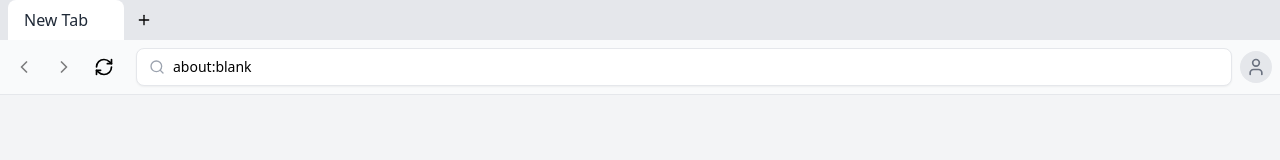
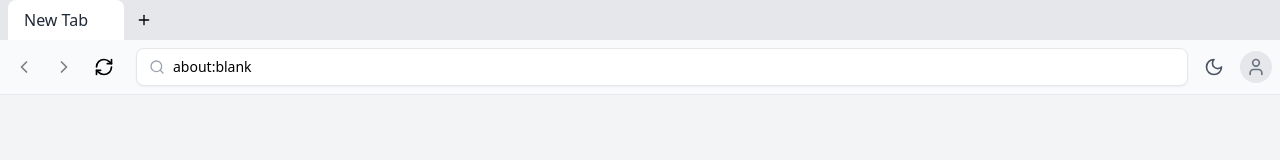
Before and after one commit to huster-zhangpeng/simubrowser, a React (Vite) app: page / in a window 1280 px wide. Shown: the top 160 px of the page. Built offline with nearby package versions, Linux system fonts and the light colour scheme.

Commit message:
feat: Implement dark/light theme toggle with ThemeProvider and styles

```diff
--- a/src/App.tsx
+++ b/src/App.tsx
@@ -1,11 +1,14 @@
 import React from 'react';
 import { Browser } from './components/Browser';
+import { ThemeProvider } from './contexts/ThemeContext';
 
 function App() {
   return (
-    <div className="h-screen bg-gray-100">
-      <Browser />
-    </div>
+    <ThemeProvider>
+      <div className="h-screen bg-gray-100 dark:bg-darkBg">
+        <Browser />
+      </div>
+    </ThemeProvider>
   );
 }
 
--- a/src/components/AddressBar.tsx
+++ b/src/components/AddressBar.tsx
@@ -2,6 +2,8 @@ import React, { useState, KeyboardEvent } from 'react';
 import { Search } from 'lucide-react';
 import { UserAvatar } from './UserAvatar';
 import { UserType } from '../types';
+import { ThemeToggle } from './ThemeToggle';
+import { useTheme } from '../contexts/ThemeContext';
 
 interface AddressBarProps {
   currentUrl: string;
@@ -13,6 +15,7 @@ interface AddressBarProps {
 
 export function AddressBar({ currentUrl, onNavigate, currentUser, onLogout, onSettings }: AddressBarProps) {
   const [inputValue, setInputValue] = useState(currentUrl);
+  const { theme, setTheme } = useTheme();
 
   const handleKeyPress = (e: KeyboardEvent<HTMLInputElement>) => {
     if (e.key === 'Enter') {
@@ -26,18 +29,19 @@ export function AddressBar({ currentUrl, onNavigate, currentUser, onLogout, onSe
 
   return (
     <div className="flex items-center w-full">
-      <div className="flex flex-1 items-center bg-white rounded-lg px-3 py-2 shadow-sm border mr-2">
+      <div className="flex flex-1 items-center bg-white dark:bg-darkSecondary rounded-lg px-3 py-2 shadow-sm border dark:border-darkBorder mr-2">
         <Search className="w-4 h-4 text-gray-400 mr-2" />
         <input
           type="text"
           value={inputValue}
           onChange={(e) => setInputValue(e.target.value)}
           onKeyPress={handleKeyPress}
-          className="flex-1 outline-none text-sm"
+          className="flex-1 outline-none text-sm dark:bg-darkSecondary dark:text-darkText"
           placeholder="Enter URL or search"
         />
       </div>
-      <div className="ml-auto">
+      <div className="flex items-center space-x-2">
+        <ThemeToggle onClick={() => setTheme(theme === 'light' ? 'dark' : 'light')} />
         <UserAvatar
           currentUser={currentUser}
           onLogout={onLogout}
--- a/src/components/Browser.tsx
+++ b/src/components/Browser.tsx
@@ -125,7 +125,7 @@ export function Browser() {
   }, []);
 
   return (
-    <div className="flex flex-col h-screen bg-gray-100">
+    <div className="flex flex-col h-screen bg-gray-100 dark:bg-darkBg">
       <TabBar
         tabs={browserState.tabs}
         activeTabId={browserState.activeTabId}
@@ -133,7 +133,6 @@ export function Browser() {
         onTabClose={handleCloseTab}
         onNewTab={handleNewTab}
       />
-
       <div className="flex-1 relative">
         {browserState.tabs.map((tab) => (
           <div
@@ -142,7 +141,7 @@ export function Browser() {
               tab.id === browserState.activeTabId ? 'visible' : 'hidden'
             }`}
           >
-            <div className="flex items-center space-x-4 p-2 bg-gray-50 border-b">
+            <div className="flex items-center space-x-4 p-2 bg-gray-50 dark:bg-darkSecondary border-b dark:border-darkBorder">
               <NavigationBar
                 canGoBack={tab.currentHistoryIndex > 0}
                 canGoForward={tab.currentHistoryIndex < tab.history.length - 1}
@@ -156,13 +155,13 @@ export function Browser() {
               />
             </div>
             {tab.error ? (
-              <div className="flex flex-col items-center justify-center h-full bg-gray-50">
-                <div className="bg-white p-8 rounded-lg shadow-md max-w-md text-center">
+              <div className="flex flex-col items-center justify-center h-full bg-gray-50 dark:bg-darkSecondary">
+                <div className="bg-white dark:bg-darkBg p-8 rounded-lg shadow-md max-w-md text-center dark:shadow-darkSecondary">
                   <ShieldAlert className="w-12 h-12 text-yellow-500 mx-auto mb-4" />
-                  <h2 className="text-xl font-semibold text-gray-800 mb-2">Security Notice</h2>
-                  <p className="text-gray-600">{tab.error}</p>
-                  <p className="text-sm text-gray-500 mt-4">
-                    Try opening <a href={tab.url} target="_blank" rel="noopener noreferrer" className="text-blue-500 hover:underline">
+                  <h2 className="text-xl font-semibold text-gray-800 dark:text-darkText mb-2">Security Notice</h2>
+                  <p className="text-gray-600 dark:text-gray-400">{tab.error}</p>
+                  <p className="text-sm text-gray-500 dark:text-gray-400 mt-4">
+                    Try opening <a href={tab.url} target="_blank" rel="noopener noreferrer" className="text-primary-light dark:text-primary-dark hover:underline">
                       {tab.url}
                     </a> in a new window instead.
                   </p>
--- /dev/null
+++ b/src/components/ThemeToggle.tsx
@@ -0,0 +1,28 @@
+import React from 'react';
+import { Sun, Moon } from 'lucide-react';
+import { useTheme } from '../contexts/ThemeContext';
+
+interface ThemeToggleProps {
+  onClick?: () => void;
+}
+
+export function ThemeToggle({ onClick }: ThemeToggleProps) {
+  const { theme } = useTheme();
+
+  return (
+    <button
+      onClick={onClick}
+      className="p-2 rounded-lg transition-colors duration-200
+        hover:bg-gray-100 focus:outline-none focus:ring-2
+        focus:ring-primary-light focus:ring-opacity-50
+        dark:hover:bg-darkSecondary dark:focus:ring-primary-dark"
+      aria-label={`Switch to ${theme === 'light' ? 'dark' : 'light'} mode`}
+    >
+      {theme === 'light' ? (
+        <Moon className="w-5 h-5 text-gray-600 dark:text-gray-400" />
+      ) : (
+        <Sun className="w-5 h-5 text-yellow-500" />
+      )}
+    </button>
+  );
+}
--- /dev/null
+++ b/src/contexts/ThemeContext.tsx
@@ -0,0 +1,48 @@
+import React, { createContext, useContext, useState, useEffect, ReactNode } from 'react';
+import { Theme, ThemeContextType } from '../types';
+
+const defaultTheme: Theme = 'light';
+
+const ThemeContext = createContext<ThemeContextType | undefined>(undefined);
+
+interface ThemeProviderProps {
+  children: ReactNode;
+}
+
+export function ThemeProvider({ children }: ThemeProviderProps) {
+  const [theme, setTheme] = useState<Theme>(() => {
+    const savedTheme = localStorage.getItem('theme');
+    return (savedTheme as Theme) || defaultTheme;
+  });
+
+  useEffect(() => {
+    localStorage.setItem('theme', theme);
+
+    if (theme === 'dark') {
+      document.documentElement.classList.add('dark');
+    } else {
+      document.documentElement.classList.remove('dark');
+    }
+  }, [theme]);
+
+  const value = {
+    theme,
+    setTheme,
+  };
+
+  return (
+    <ThemeContext.Provider value={value}>
+      {children}
+    </ThemeContext.Provider>
+  );
+}
+
+export function useTheme(): ThemeContextType {
+  const context = useContext(ThemeContext);
+
+  if (context === undefined) {
+    throw new Error('useTheme must be used within a ThemeProvider');
+  }
+
+  return context;
+}
--- a/tailwind.config.js
+++ b/tailwind.config.js
@@ -1,8 +1,28 @@
 /** @type {import('tailwindcss').Config} */
 export default {
   content: ['./index.html', './src/**/*.{js,ts,jsx,tsx}'],
+  darkMode: 'class',
   theme: {
-    extend: {},
+    extend: {
+      colors: {
+        darkBg: '#1a1a1a',
+        darkSecondary: '#2d2d2d',
+        darkBorder: '#404040',
+        darkText: '#e5e5e5',
+        lightBg: '#ffffff',
+        lightSecondary: '#f3f4f6',
+        lightBorder: '#e5e7eb',
+        lightText: '#111827',
+        primary: {
+          light: '#4f46e5',
+          dark: '#6366f1'
+        },
+        secondary: {
+          light: '#9ca3af',
+          dark: '#6b7280'
+        }
+      }
+    },
   },
   plugins: [],
 };
```
Also changed, not shown: src/types.ts (+7 -0 lines).
